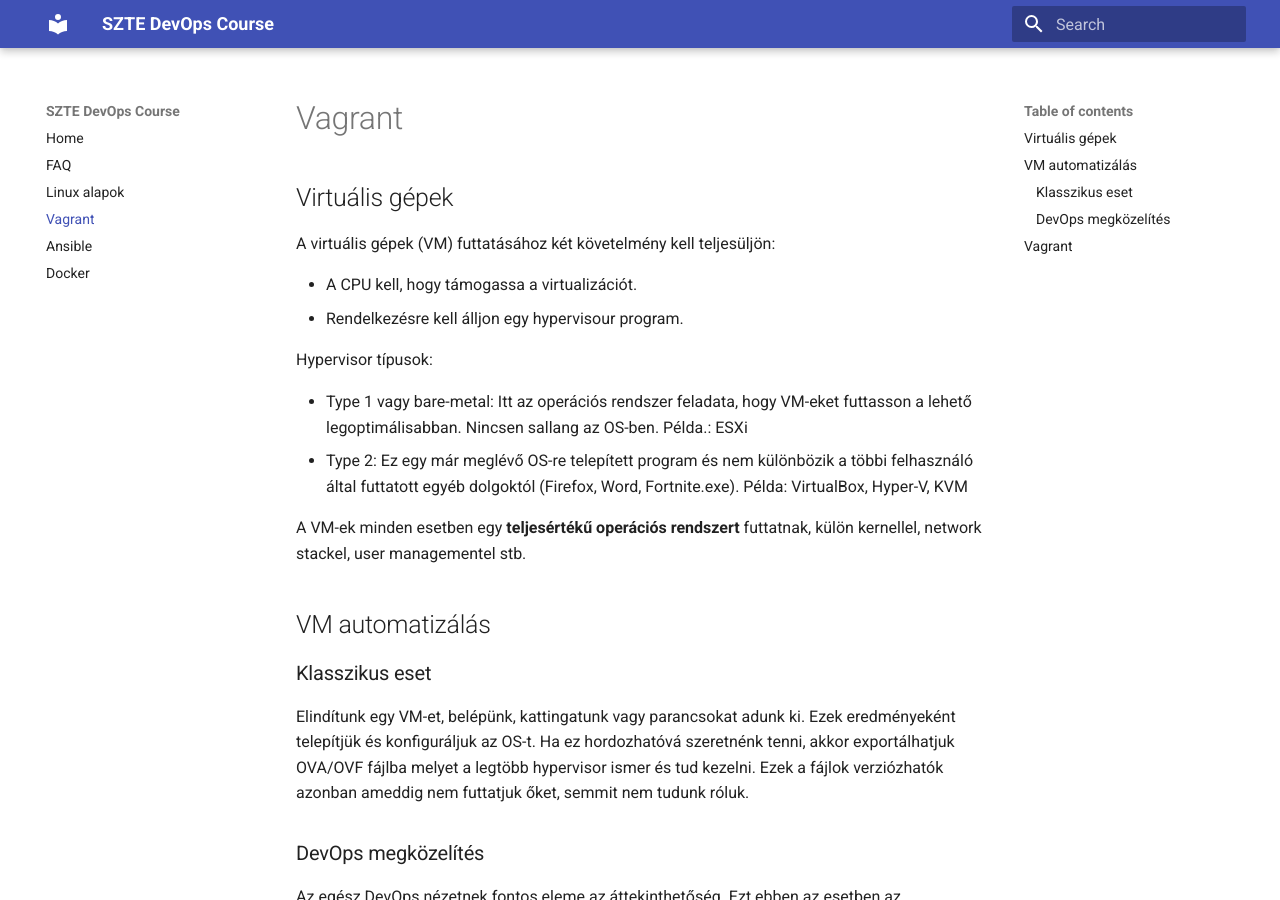
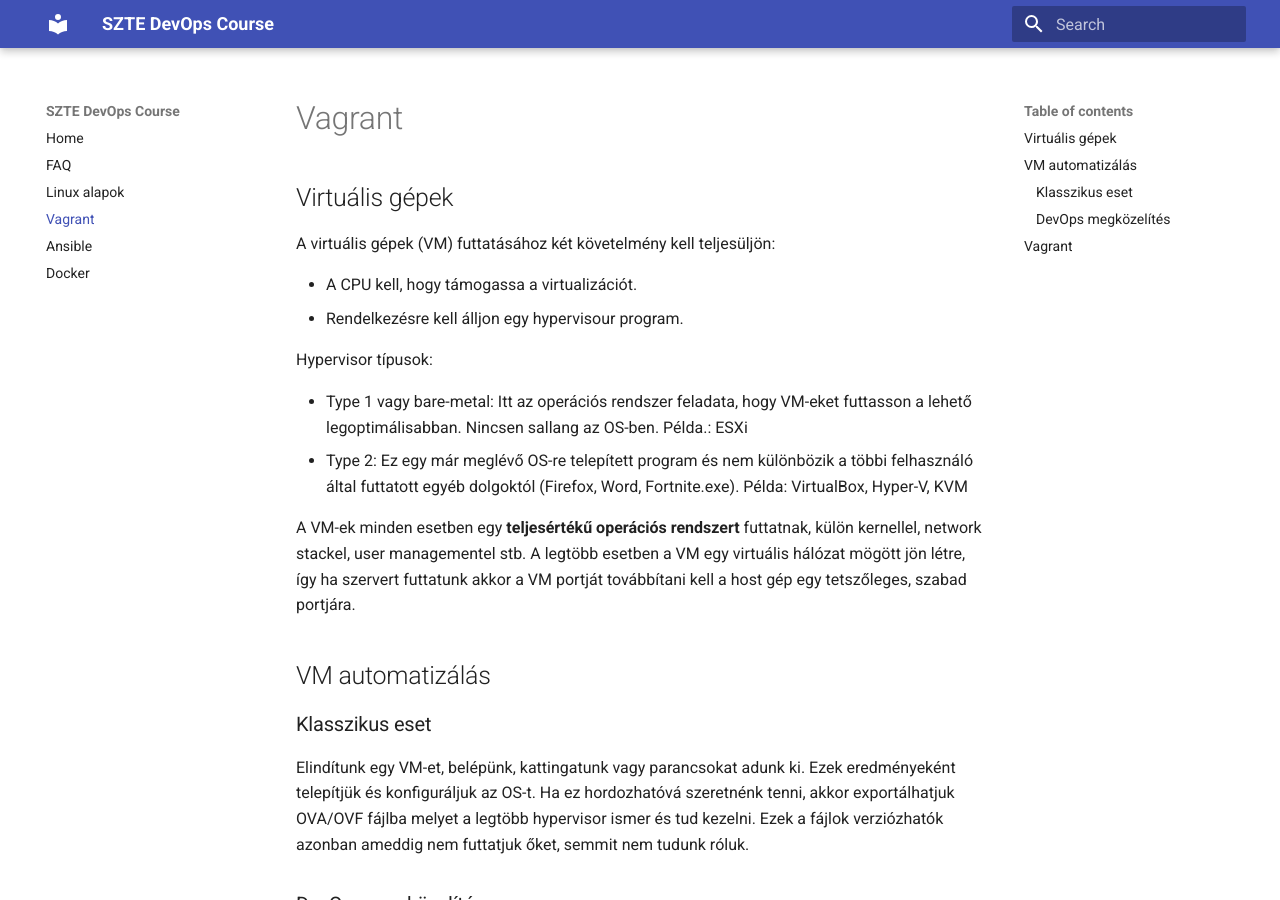
Before and after one commit to Zsomx/devops-course-szte, an MkDocs documentation site: the page built from docs/vagrant.md, in a window 1280 px wide and 900 px high. Built offline with MkDocs 1.6.1 and Material for MkDocs 9.7.7, drawn with Linux system fonts in a browser that asks for light colours.

Commit message:
vagrant network mentioning

```diff
--- a/docs/vagrant.md
+++ b/docs/vagrant.md
@@ -10,7 +10,7 @@ Hypervisor típusok:
  - Type 1 vagy bare-metal: Itt az operációs rendszer feladata, hogy VM-eket futtasson a lehető legoptimálisabban. Nincsen sallang az OS-ben. Példa.: ESXi
  - Type 2: Ez egy már meglévő OS-re telepített program és nem különbözik a többi felhasználó által futtatott egyéb dolgoktól (Firefox, Word, Fortnite.exe). Példa: VirtualBox, Hyper-V, KVM
 
-A VM-ek minden esetben egy **teljesértékű operációs rendszert** futtatnak, külön kernellel, network stackel, user managementel stb.
+A VM-ek minden esetben egy **teljesértékű operációs rendszert** futtatnak, külön kernellel, network stackel, user managementel stb. A legtöbb esetben a VM egy virtuális hálózat mögött jön létre, így ha szervert futtatunk akkor a VM portját továbbítani kell a host gép egy tetszőleges, szabad portjára.
 
 ## VM automatizálás
 ### Klasszikus eset
```
